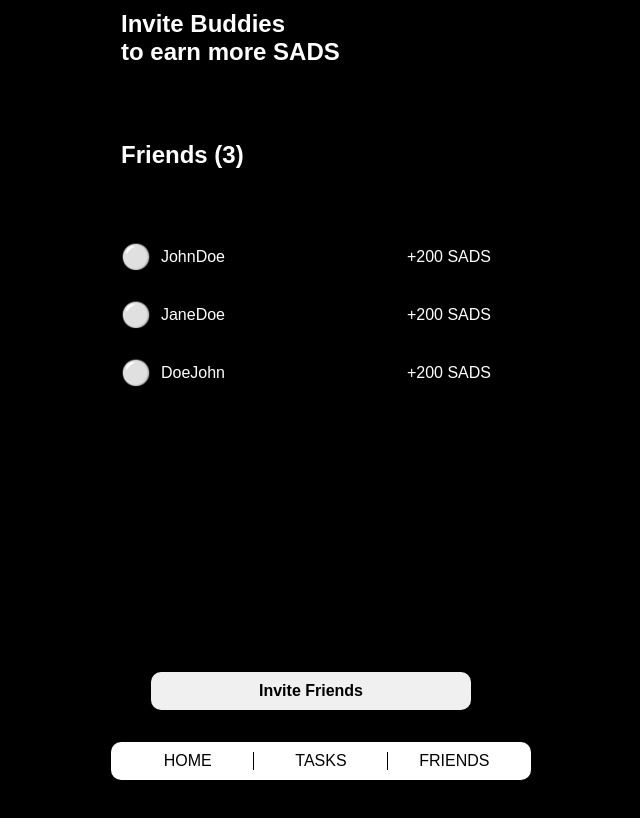
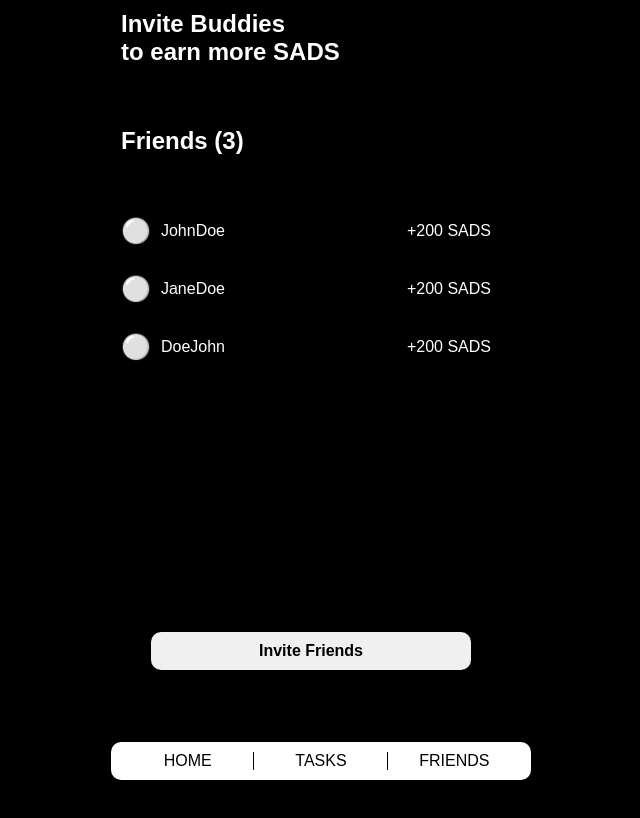
Before and after one commit to ATSadi/Telegram-intro, a plain HTML site: page friends.html in a window 1280 px wide. Shown: the whole page, without its empty margins (329-969 px from the left). Drawn offline with Linux system fonts and the light colour scheme.

Commit message:
Update style.css

```diff
--- a/style.css
+++ b/style.css
@@ -60,11 +60,13 @@ body {
     color: black; /* Text color black */
     padding: 10px; /* Padding inside button */
     border-radius: 10px; /* Rounded corners */
-    margin: 0 auto 90px auto; /* Center and add margin below */
+    margin: 0 auto 130px auto; /* Adjust margin below to move the button up */
     width: 80%; /* Width relative to container */
     max-width: 300px; /* Maximum width for button */
     cursor: pointer; /* Pointer cursor on hover */
 }
+
+
 
 /* Style for the navigation bar */
 .navigation {
@@ -210,7 +212,7 @@ body {
     color: black;
     padding: 10px;
     border-radius: 10px;
-    margin: 0 auto 90px auto; /* Center and margin around */
+    margin: 0 auto 130px auto; /* Center and margin around */
     width: 80%;
     max-width: 300px;
     cursor: pointer;
```
